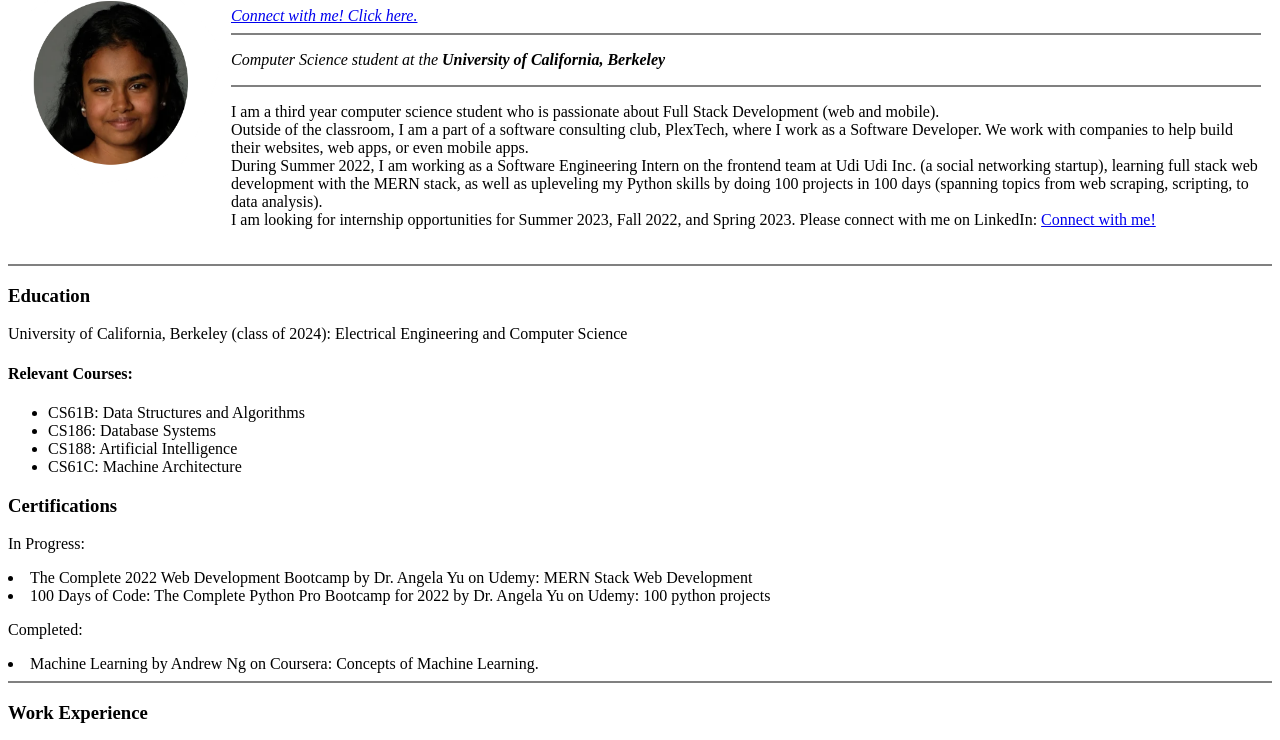
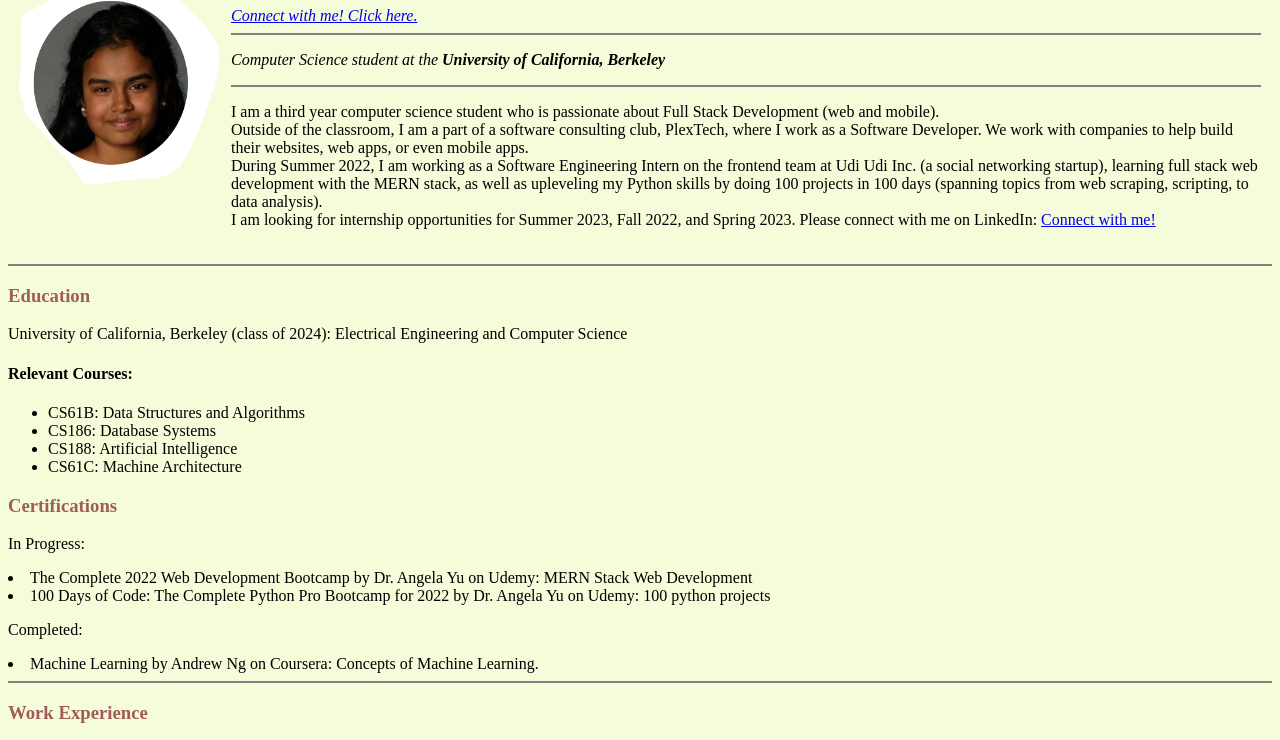
Before and after one commit to preethi-muthukumaran/home, a plain HTML site: page index.html in a window 1280 px wide. Shown: the part 92-832 px from the top of the page. Drawn offline with Linux system fonts and the light colour scheme.

Commit message:
Added background and hr csss styling. Learning the difference between in-line, internal, and external CSS styling.

```diff
--- /dev/null
+++ b/css/styles.css
@@ -0,0 +1,16 @@
+body {
+  background-color: #F4FCD9;
+}
+
+img {
+  background-color: #F4FCD9;
+}
+
+hr {
+  background-color: #534340;
+  height: 0;
+}
+
+h3 {
+  color: #A25B5B;
+}
--- a/index.html
+++ b/index.html
@@ -1,9 +1,11 @@
 <!DOCTYPE html>
+<!-- https://colorhunt.co/palette/f4fcd9c5d8a4bb9981534340 -->
 <html lang="en" dir="ltr">
 
 <head>
   <meta charset="utf-8">
   <title>Preethi's Personal Site</title>
+  <link rel="stylesheet" href="css/styles.css">
 </head>
 
 <body>
```
Also changed, not shown: contact.html (+1 -0 lines).
